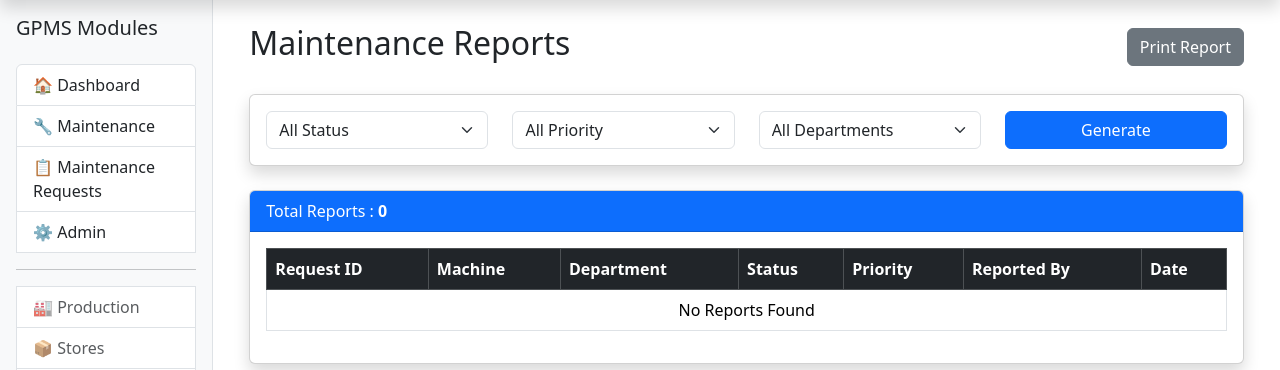
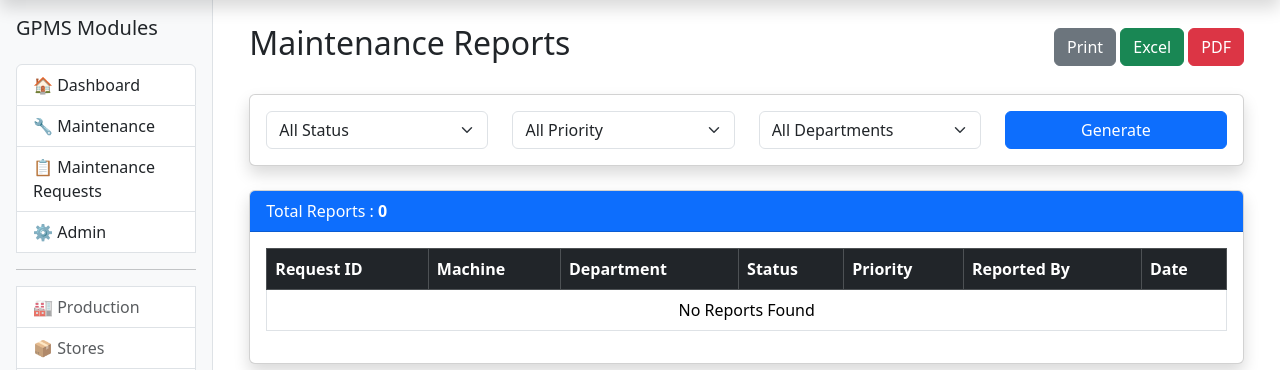
Before and after one commit to dineshmail/gpms-genlite, a Django app: page /maintenance/reports/ in a window 1280 px wide. Shown: the part 56-426 px from the top of the page. Run offline with Django 5.2, Linux system fonts and the light colour scheme; data that the repository does not hold is empty.

Commit message:
GPMS-C2 Step 17 PDF export completed

```diff
--- a/maintenance/templates/maintenance/report.html
+++ b/maintenance/templates/maintenance/report.html
@@ -12,12 +12,33 @@ Maintenance Reports
 
 <h2>Maintenance Reports</h2>
 
-<button class="btn btn-secondary" onclick="window.print()">
+<div>
 
-Print Report
+    <button
+        class="btn btn-secondary"
+        onclick="window.print()">
 
-</button>
+        Print
 
+    </button>
+
+    <a
+        href="{% url 'maintenance_report_excel' %}"
+        class="btn btn-success">
+
+        Excel
+
+    </a>
+
+    <a
+        href="{% url 'maintenance_report_pdf' %}"
+        class="btn btn-danger">
+
+        PDF
+
+    </a>
+
+</div>
 </div>
 
 <div class="card shadow mb-4">
--- a/maintenance/urls.py
+++ b/maintenance/urls.py
@@ -12,4 +12,6 @@ urlpatterns =[
     path("engineers/",views.engineer_list,name="engineer_list",),
     path("spareparts/",views.sparepart_list,name="sparepart_list",),
     path("reports/",views.maintenance_report,name="maintenance_report",),
+    path("reports/excel/",views.export_report_excel,name="maintenance_report_excel",),
+    path("reports/pdf/",views.export_report_pdf,name="maintenance_report_pdf",),
 ]
--- a/maintenance/views.py
+++ b/maintenance/views.py
@@ -5,6 +5,16 @@ from dashboard.models import Department
 from django.db.models import Q
 from .models import Engineer
 from .models import SparePart
+
+from django.http import HttpResponse
+from openpyxl import Workbook
+
+from reportlab.platypus import SimpleDocTemplate, Table, TableStyle
+from reportlab.lib import colors
+from reportlab.lib.styles import getSampleStyleSheet
+from reportlab.platypus import Paragraph
+from reportlab.lib.units import inch
+from django.http import HttpResponse
 
 
 def dashboard(request):
@@ -316,3 +326,120 @@ def maintenance_report(request):
         "maintenance/report.html",
         context,
     )
+def export_report_excel(request):
+
+    reports = MaintenanceRequest.objects.all().order_by("-created_at")
+
+    workbook = Workbook()
+    worksheet = workbook.active
+    worksheet.title = "Maintenance Report"
+
+    headers = [
+        "Request ID",
+        "Machine",
+        "Department",
+        "Status",
+        "Priority",
+        "Reported By",
+        "Assigned Engineer",
+        "Created Date",
+    ]
+
+    for col_num, header in enumerate(headers, start=1):
+        worksheet.cell(row=1, column=col_num).value = header
+
+    row_num = 2
+
+    for report in reports:
+
+        worksheet.cell(row=row_num, column=1).value = report.request_id
+        worksheet.cell(row=row_num, column=2).value = report.machine_name
+        worksheet.cell(row=row_num, column=3).value = str(report.department)
+        worksheet.cell(row=row_num, column=4).value = report.status
+        worksheet.cell(row=row_num, column=5).value = report.priority
+        worksheet.cell(row=row_num, column=6).value = report.reported_by
+        worksheet.cell(row=row_num, column=7).value = report.assigned_engineer
+        worksheet.cell(row=row_num, column=8).value = report.created_at.strftime("%d-%m-%Y %H:%M")
+
+        row_num += 1
+
+    response = HttpResponse(
+        content_type="application/vnd.openxmlformats-officedocument.spreadsheetml.sheet"
+    )
+
+    response["Content-Disposition"] = (
+        'attachment; filename="Maintenance_Report.xlsx"'
+    )
+
+    workbook.save(response)
+
+    return response
+def export_report_pdf(request):
+
+    response = HttpResponse(content_type="application/pdf")
+    response["Content-Disposition"] = (
+        'attachment; filename="Maintenance_Report.pdf"'
+    )
+
+    doc = SimpleDocTemplate(response)
+
+    styles = getSampleStyleSheet()
+
+    elements = []
+
+    elements.append(
+        Paragraph("<b>GPMS Maintenance Report</b>", styles["Title"])
+    )
+
+    elements.append(
+        Paragraph("Generated from GPMS ERP", styles["Normal"])
+    )
+
+    elements.append(
+        Paragraph("<br/>", styles["Normal"])
+    )
+
+    data = [[
+        "Request ID",
+        "Machine",
+        "Department",
+        "Status",
+        "Priority",
+        "Reported By",
+    ]]
+
+    reports = MaintenanceRequest.objects.all().order_by("-created_at")
+
+    for report in reports:
+
+        data.append([
+            report.request_id,
+            report.machine_name,
+            str(report.department),
+            report.status,
+            report.priority,
+            report.reported_by,
+        ])
+
+    table = Table(data)
+
+    table.setStyle(TableStyle([
+
+        ("BACKGROUND",(0,0),(-1,0),colors.darkblue),
+        ("TEXTCOLOR",(0,0),(-1,0),colors.white),
+
+        ("GRID",(0,0),(-1,-1),1,colors.black),
+
+        ("BACKGROUND",(0,1),(-1,-1),colors.beige),
+
+        ("ALIGN",(0,0),(-1,-1),"CENTER"),
+
+        ("BOTTOMPADDING",(0,0),(-1,0),10),
+
+    ]))
+
+    elements.append(table)
+
+    doc.build(elements)
+
+    return response
```
